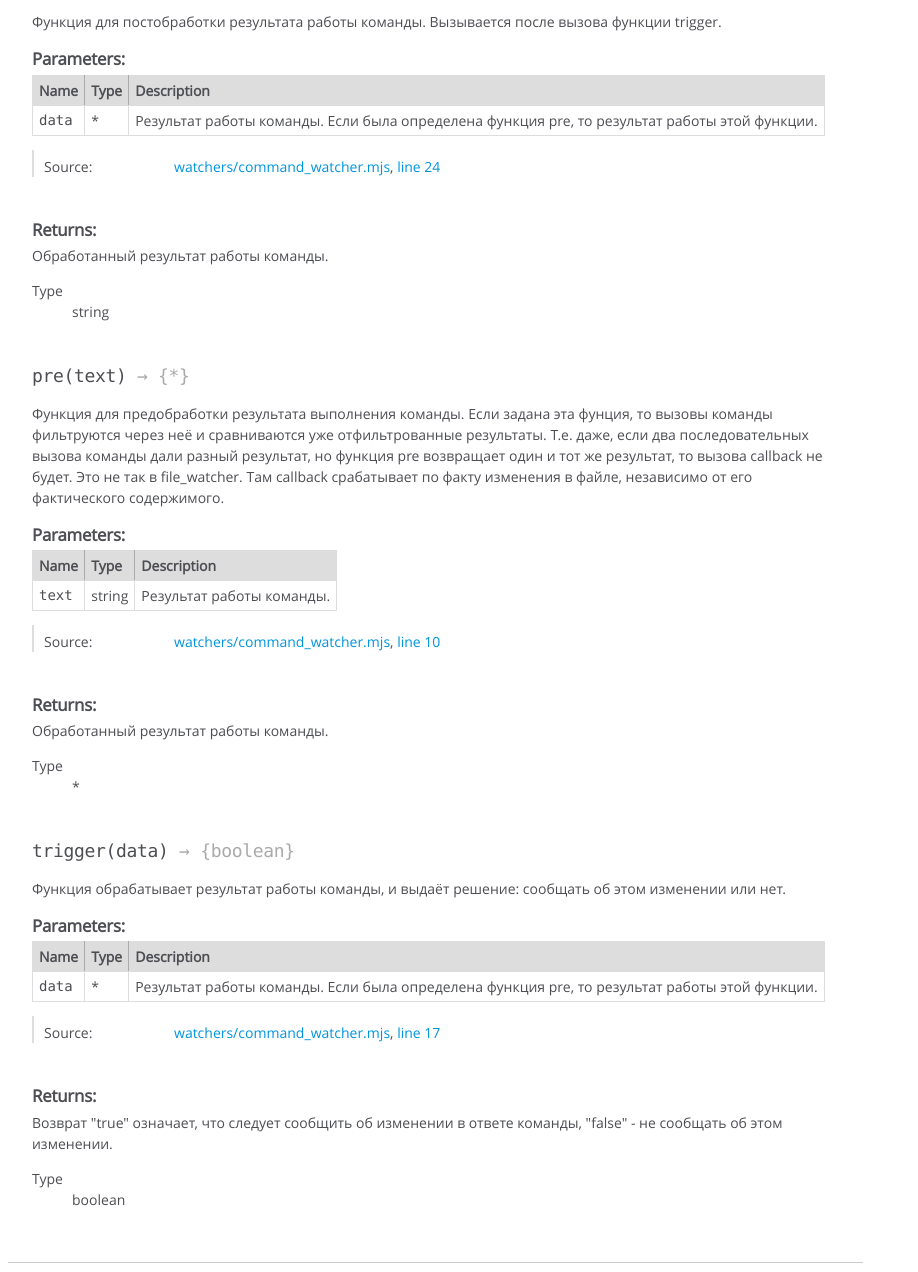
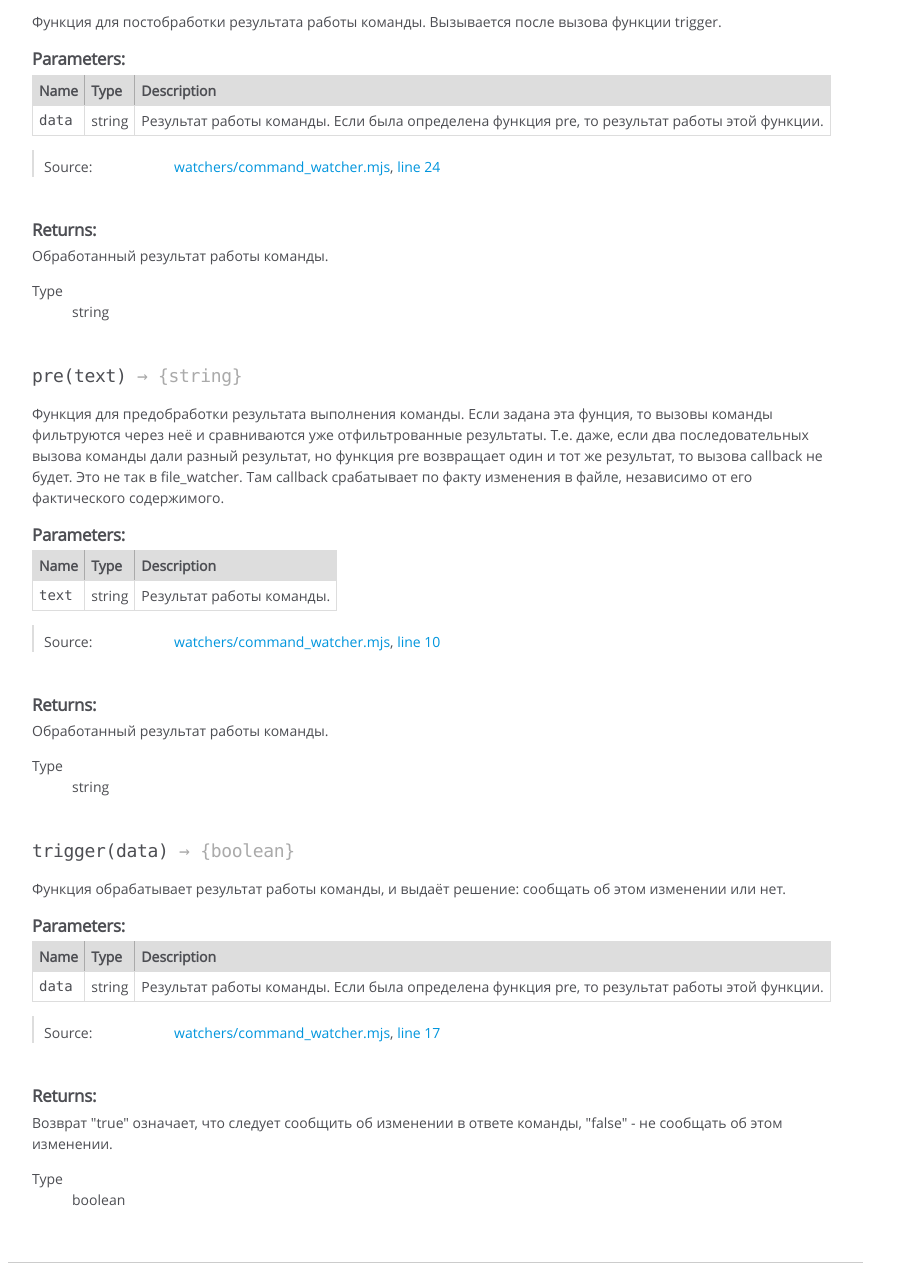
Before and after one commit to Mendeo/telemon, a website: page doc/module-watchers_command_watcher.html in a window 1280 px wide. Shown: the part 1573-2845 px from the top of the page, without its empty margins (0-918 px from the left). Drawn offline with Linux system fonts and the light colour scheme.

Commit message:
Исправил ошибки в документации.

```diff
--- a/doc/module-watchers_command_watcher.html
+++ b/doc/module-watchers_command_watcher.html
@@ -806,7 +806,7 @@
             <td class="type">
 
 
-<span class="param-type">*</span>
+<span class="param-type">string</span>
 
 
 
@@ -915,7 +915,7 @@
 
 
 
-    <h4 class="name" id="~pre"><span class="type-signature"></span>pre<span class="signature">(text)</span><span class="type-signature"> &rarr; {*}</span></h4>
+    <h4 class="name" id="~pre"><span class="type-signature"></span>pre<span class="signature">(text)</span><span class="type-signature"> &rarr; {string}</span></h4>
 
 
 
@@ -1056,7 +1056,7 @@
     </dt>
     <dd>
 
-<span class="param-type">*</span>
+<span class="param-type">string</span>
 
 
     </dd>
@@ -1124,7 +1124,7 @@
             <td class="type">
 
 
-<span class="param-type">*</span>
+<span class="param-type">string</span>
 
 
 
@@ -1247,7 +1247,7 @@
 <br class="clear">
 
 <footer>
-    Documentation generated by <a href="https://github.com/jsdoc/jsdoc">JSDoc 4.0.5</a> on Mon Mar 16 2026 21:12:23 GMT+0300 (Москва, стандартное время)
+    Documentation generated by <a href="https://github.com/jsdoc/jsdoc">JSDoc 4.0.5</a> on Mon Mar 16 2026 21:14:43 GMT+0300 (Москва, стандартное время)
 </footer>
 
 <script> prettyPrint(); </script>
--- a/watchers/command_watcher.mjs
+++ b/watchers/command_watcher.mjs
@@ -11,20 +11,20 @@ import { spawn } from 'child_process';
 * Функция для предобработки результата выполнения команды. Если задана эта фунция, то вызовы команды фильтруются через неё и сравниваются уже отфильтрованные результаты. Т.е. даже, если два последовательных вызова команды дали разный результат, но функция pre возвращает один и тот же результат, то вызова callback не будет. Это не так в file_watcher. Там callback срабатывает по факту изменения в файле, независимо от его фактического содержимого.
 * @callback pre
 * @param {string} text - Результат работы команды.
-* @returns {*} Обработанный результат работы команды.
+* @returns {string} Обработанный результат работы команды.
  */
 
 /**
 * Функция обрабатывает результат работы команды, и выдаёт решение: сообщать об этом изменении или нет.
 * @callback trigger
-* @param {*} data - Результат работы команды. Если была определена функция pre, то результат работы этой функции.
+* @param {string} data - Результат работы команды. Если была определена функция pre, то результат работы этой функции.
 * @returns {boolean}  Возврат "true" означает, что следует сообщить об изменении в ответе команды, "false" - не сообщать об этом изменении.
  */
 
 /**
 * Функция для постобработки результата работы команды. Вызывается после вызова функции trigger.
 * @callback post
-* @param {*} data - Результат работы команды. Если была определена функция pre, то результат работы этой функции.
+* @param {string} data - Результат работы команды. Если была определена функция pre, то результат работы этой функции.
 * @returns {string} Обработанный результат работы команды.
  */
 
--- a/watchers/file_watcher.mjs
+++ b/watchers/file_watcher.mjs
@@ -14,20 +14,20 @@ import * as path from 'node:path';
 * @param {string} text - Содержимое файла.
 * @param {string} fPath - Полный путь к файлу, содержимое которого изменилось.
 * @param {string} filename - Только имя файла, содержимое которого изменилось.
-* @returns {*} Обработанный текст файла.
+* @returns {string} Обработанный текст файла.
  */
 
 /**
 * Функция обрабатывает содержимое изменённого файла, и выдаёт решение: сообщать об этом изменении или нет.
 * @callback trigger
-* @param {*} data - Содержимое файла. Если была определена функция pre, то результат работы этой функции.
+* @param {string} data - Содержимое файла. Если была определена функция pre, то результат работы этой функции.
 * @returns {boolean} Возврат "true" означает, что следует сообщить об изменении в файле, "false" - не сообщать об этом изменении.
  */
 
 /**
 * Функция для постобработки содержимого файла. Вызывается после вызова функции trigger.
 * @callback post
-* @param {*} data - Содержимое файла. Если была определена функция pre, то результат работы этой функции.
+* @param {string} data - Содержимое файла. Если была определена функция pre, то результат работы этой функции.
 * @param {string} fPath - Полный путь к файлу, содержимое которого изменилось.
 * @param {string} filename - Только имя файла, содержимое которого изменилось.
 * @returns {string} Обработанный текст файла.
--- a/watchers/tcp_watcher.mjs
+++ b/watchers/tcp_watcher.mjs
@@ -10,7 +10,7 @@ import * as net from 'node:net';
 /**
 * Функция для постобработки текста сообщения.
 * @callback post
-* @param {*} data - Принятый на локалхост текст.
+* @param {string} data - Принятый на локалхост текст.
 * @returns {string} Обработанный текст.
  */
 
```
Also changed, not shown: doc/global.html (+1 -1 lines), doc/index.html (+1 -1 lines), doc/main.mjs.html (+1 -1 lines), doc/module-senders_email.html (+1 -1 lines), doc/module-senders_tcp.html (+1 -1 lines), doc/module-senders_telegram.html (+1 -1 lines), doc/module-watchers_file_watcher.html (+5 -5 lines), doc/module-watchers_tcp_watcher.html (+2 -2 lines), doc/senders_email_send.mjs.html (+1 -1 lines), doc/senders_tcp_send.mjs.html (+1 -1 lines), doc/senders_telegram_send.mjs.html (+1 -1 lines), doc/watchers_command_watcher.mjs.html (+4 -4 lines), doc/watchers_file_watcher.mjs.html (+4 -4 lines), doc/watchers_tcp_watcher.mjs.html (+2 -2 lines).
